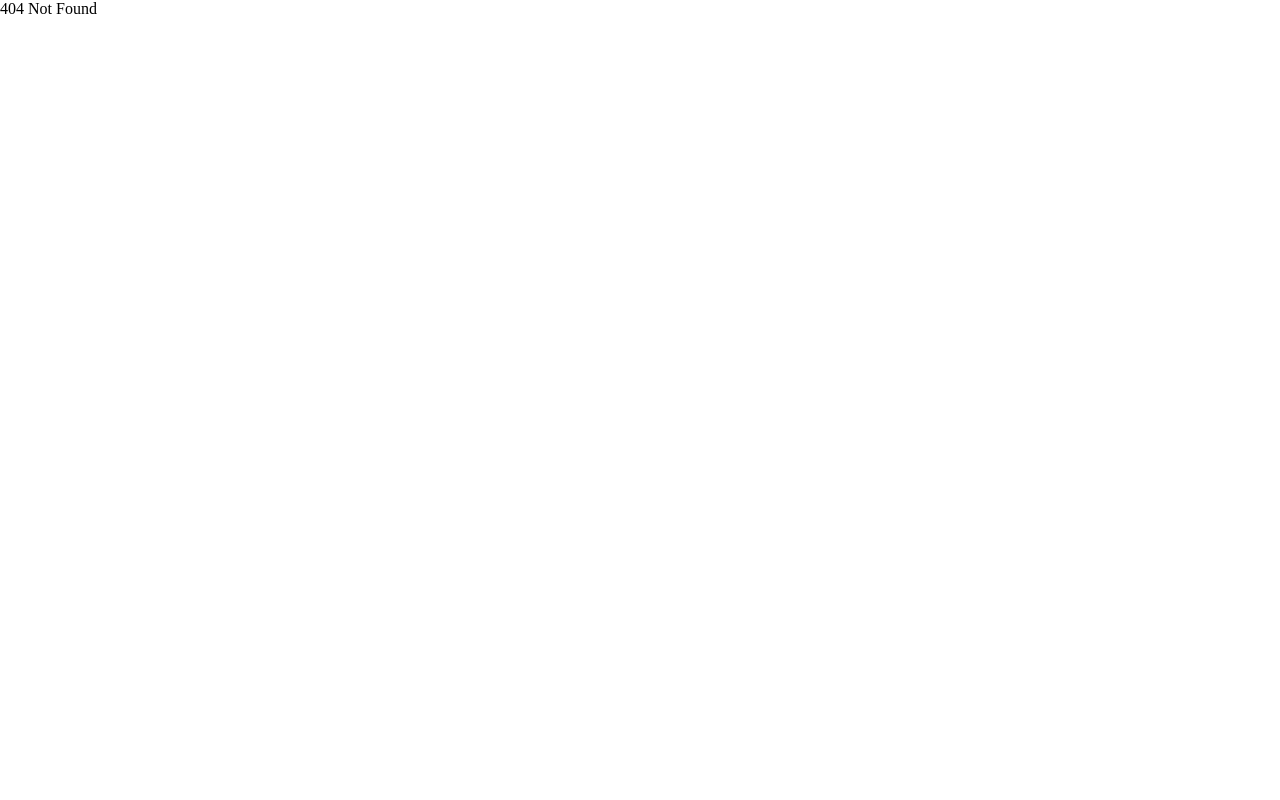
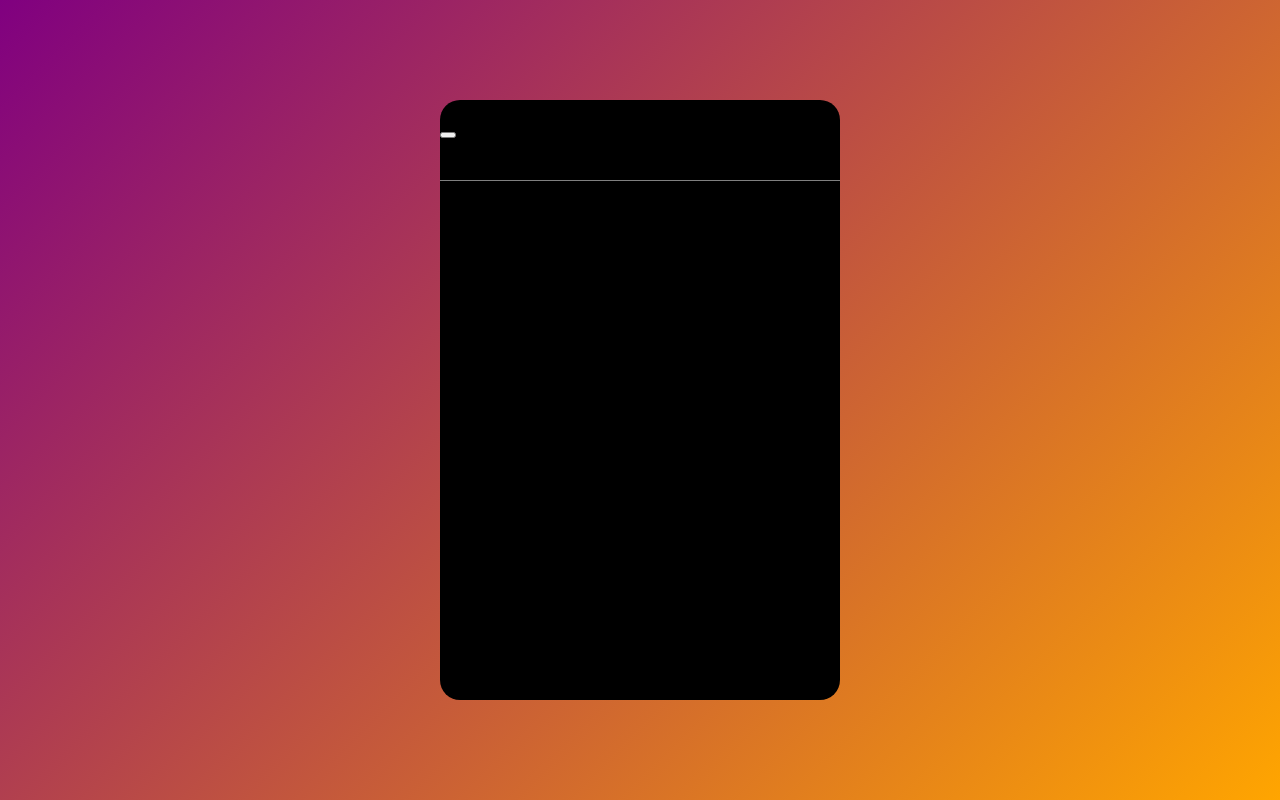
Before and after one commit to TatesWorkAcc/instagram-clone, a React (Vite) app in the folder instagram-clone/: page /messages in a window 1280 px wide. Before the commit this address had no page. Built offline with nearby package versions, Linux system fonts and the light colour scheme.

Commit message:
Made it so the username you login with will save as you navigate through multiple components

```diff
--- a/instagram-clone/src/HomePage.jsx
+++ b/instagram-clone/src/HomePage.jsx
@@ -1,12 +1,24 @@
 import InfiniteScrollFeed from "./InfiniteScrollFeed"
+import { useNavigate } from 'react-router-dom'
+import {useUser} from './UserContext'
+function HomePage(){
 
-function HomePage(){
+    const {username} = useUser()
+
+    const navigate = useNavigate()
+
+    function goToMessage(){
+        navigate('/messages')
+    }
 
     return(
         <div className="insta-background">
             <div className="app-border">
-                <div className="top-bar"></div>
+                <div className="top-bar">
+                    <img onClick={goToMessage} className="go-to-message" src="src/images/message-symbol.png"></img>
+                </div>
                 <h1 className="home-insta">Instagram</h1>
+
                 {/* instant scroll will be here */}
                 <InfiniteScrollFeed/>
 
--- a/instagram-clone/src/LoginPage.jsx
+++ b/instagram-clone/src/LoginPage.jsx
@@ -1,14 +1,24 @@
-import { useState, useRef } from "react"
+import { useState, useRef, createContext } from "react"
+
+import { useNavigate } from 'react-router-dom'
+import {useUser} from './UserContext'
 
 
 function LoginPage(){
+
+
 
     const [password, setPassword] = useState('')
     const [noPass, setNoPass] = useState('none')
     const [username, setUsername] = useState('')
     const [noUsername, setNoUsername] = useState('none')
 
-    const usernameRef = useRef('')
+    const{setUsername: setUserContextUsername } = useUser()
+    // access the contexts setusername function
+
+    const navigate = useNavigate()
+
+
 
     function isLoggedIn(){
         if(password === ''){
@@ -21,9 +31,10 @@ function LoginPage(){
             return
         }
         if(username.length > 0 && password.length > 0){
-            usernameRef.current = username
+            setUserContextUsername(username)
+            // sets the username into the context
             console.log('logged in')
-            window.location.href = '/home'
+           navigate('/home')
         }
     }
 
--- /dev/null
+++ b/instagram-clone/src/MessagePage.jsx
@@ -0,0 +1,27 @@
+import { useUser } from './UserContext'
+// imports userame
+
+function MessagePage(){
+
+
+    const {username} = useUser()
+        // sets the data to a constant called username
+
+    function test() {
+        console.log(username)
+    }
+
+    return(
+
+        <div className="insta-background">
+            <div className="app-border">
+                <div className="top-bar-message">
+                    <h1 className='username-message'>{username}</h1>
+                    <button onClick={test}></button>
+                </div>
+            </div>
+        </div>
+    )
+}
+
+export default MessagePage
--- /dev/null
+++ b/instagram-clone/src/UserContext.jsx
@@ -0,0 +1,23 @@
+// this is going to be used to store the users username
+
+import { createContext, useState, useContext } from "react";
+
+const UserContext = createContext()
+// creating the context
+
+export const useUser = () => {
+    return useContext(UserContext)
+}
+// create custom hook to use the UserContext
+
+
+// create a provider component
+export const UserProvider = ({ children }) => {
+    const [username, setUsername] = useState('')
+
+    return(
+        <UserContext.Provider value={{ username, setUsername }}>
+            {children}
+        </UserContext.Provider>
+    )
+}
--- a/instagram-clone/src/index.css
+++ b/instagram-clone/src/index.css
@@ -18,7 +18,7 @@ html, body{
 }
 .app-border{
 
-  background-color: rgb(31, 31, 31);
+  background-color: rgb(0, 0, 0);
   display: flex;
   justify-content: top;
   align-items: center;
@@ -84,6 +84,7 @@ html, body{
   border-top-left-radius: 20px;
   border-top-right-radius: 20px;
   border-bottom: 1px solid gray;
+  position: relative;
 }
 .bottom-bar{
   border-top: 1px solid gray;
@@ -102,6 +103,12 @@ html, body{
   position: absolute;
   color: white;
   font-family: 'Lucida Sans', 'Lucida Sans Regular', 'Lucida Grande', 'Lucida Sans Unicode', Geneva, Verdana, sans-serif;
+}
+.go-to-message{
+  position: absolute;
+  right:3%;
+  top: 12%;
+  cursor: pointer;
 }
 
 /* infinte scrolling on home page */
@@ -134,3 +141,18 @@ html, body{
   height: 30px;
   margin-left: 3%;
 }
+
+
+/* messages */
+
+.top-bar-message{
+  width:400px;
+  height: 80px;
+  border-top-left-radius: 20px;
+  border-top-right-radius: 20px;
+  border-bottom: 1px solid gray;
+  position: relative;
+}
+.username-message{
+  color: white;
+}
```
Also changed, not shown: instagram-clone/src/App.jsx (+11 -2 lines), instagram-clone/src/HomePage.css (deleted), instagram-clone/src/images/message-symbol.png (added).
